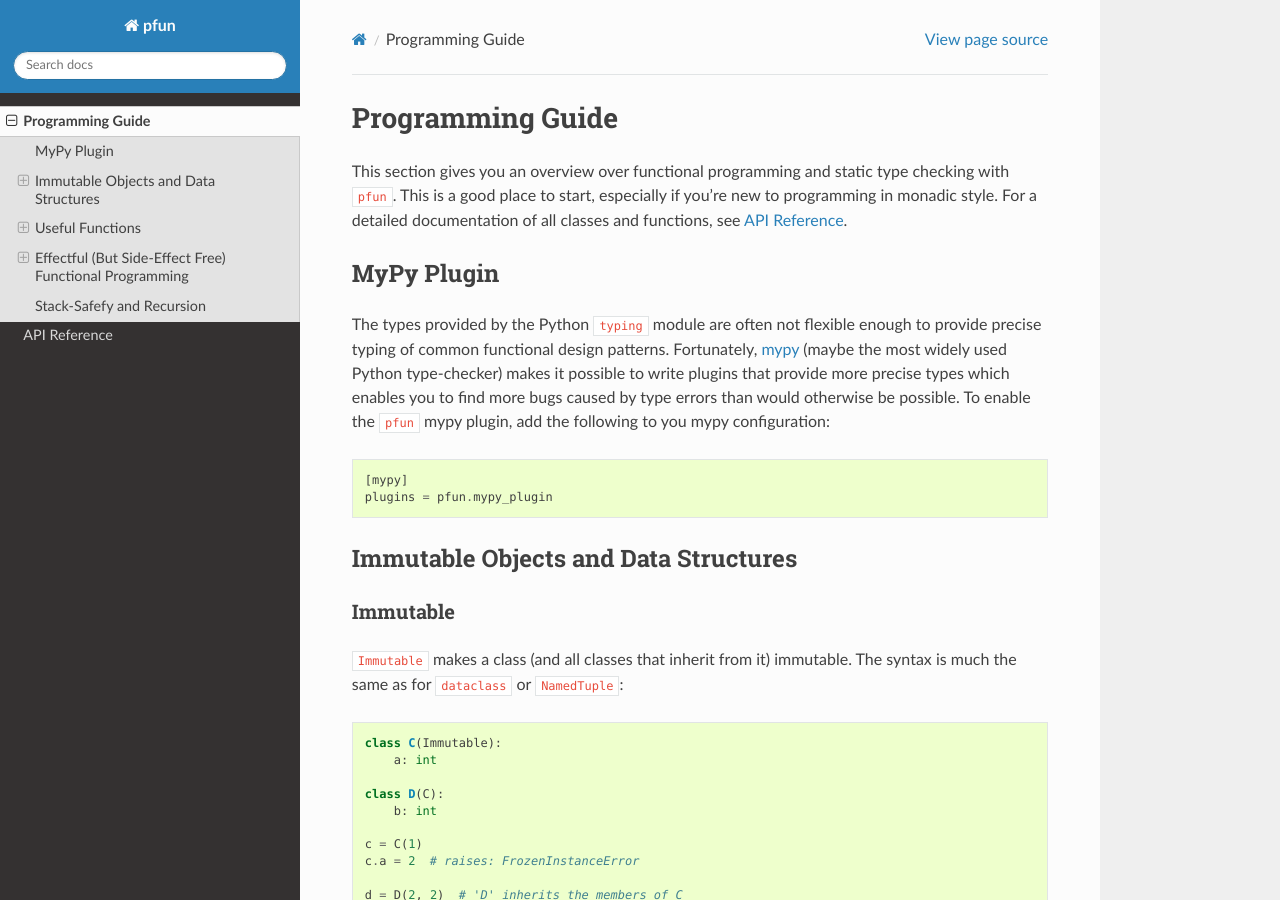
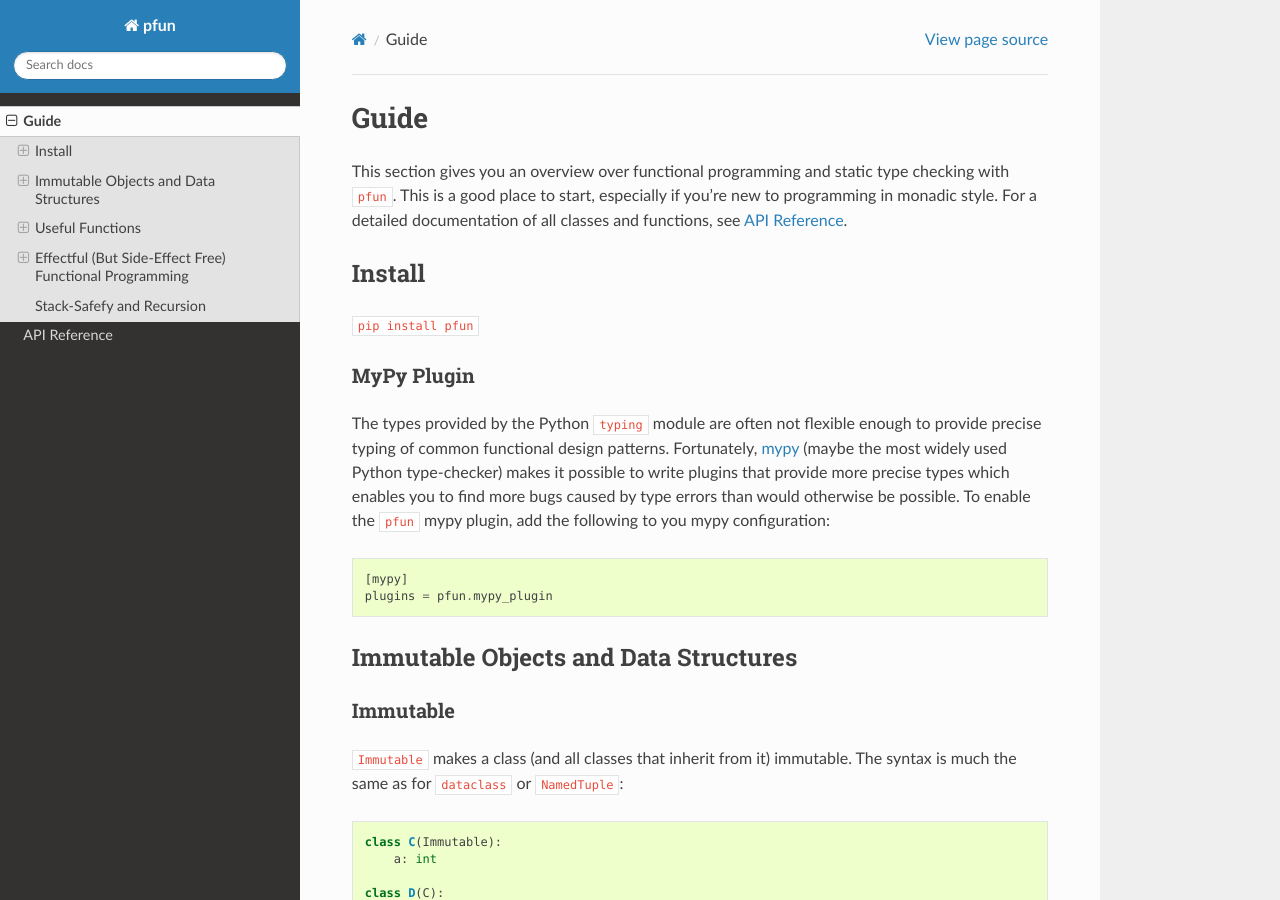
Before and after one commit to suned/pfun, a Sphinx documentation site: the page built from docs/source/programming_guide.md, in a window 1280 px wide and 900 px high. Built offline with Sphinx 7.4.7 and the Read the Docs theme 2.0.0, drawn with Linux system fonts in a browser that asks for light colours.

Commit message:
improve documentation

```diff
--- a/docs/source/programming_guide.md
+++ b/docs/source/programming_guide.md
@@ -1,9 +1,13 @@
-# Programming Guide
+# Guide
 This section gives you an overview over functional programming and
 static type checking with `pfun`. This is a good place to start, especially if you're new to programming in monadic style.
 For a detailed documentation of all classes and functions, see [API Reference](api_reference.html).
 
-## MyPy Plugin
+## Install
+
+`pip install pfun`
+
+### MyPy Plugin
 
 The types provided by the Python `typing` module are often not flexible enough to provide
 precise typing of common functional design patterns. Fortunately, [mypy](http://mypy-lang.org/)
```
